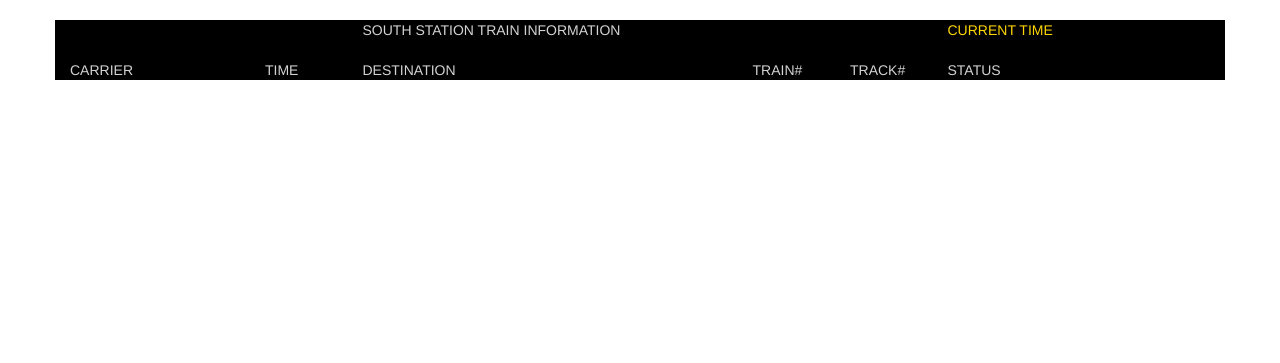
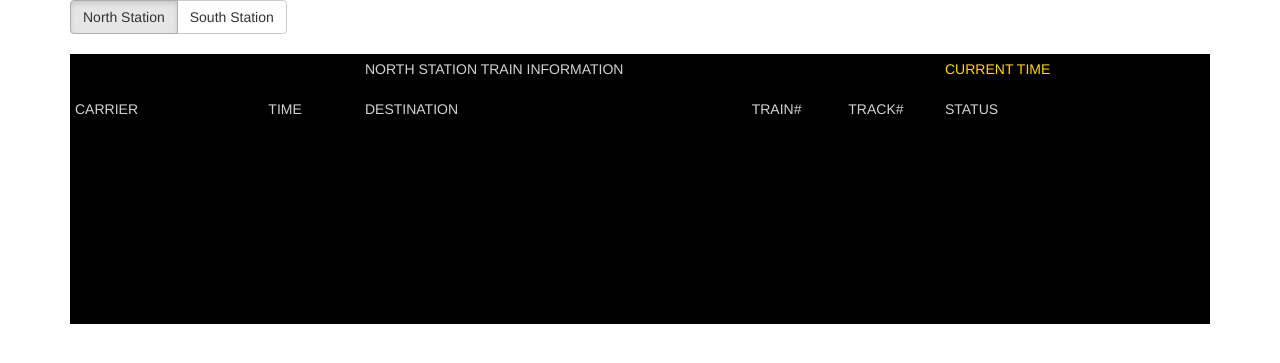
Before and after one commit to giocalitri/departure_board, a Django app: template ui/templates/station.html in a window 1280 px wide. Shown: the top 363 px of the page. Run offline with Django 3.2, Linux system fonts and the light colour scheme; the template is opened without the code that fills it, so the values that code supplies are empty; some libraries are stand-ins or nearby versions.

Commit message:
Very first version complete

```diff
--- a/ui/templates/station.html
+++ b/ui/templates/station.html
@@ -5,6 +5,7 @@
   <script src="https://ajax.googleapis.com/ajax/libs/jquery/3.2.1/jquery.min.js"></script>
   <link rel="stylesheet" href="https://maxcdn.bootstrapcdn.com/bootstrap/3.3.7/css/bootstrap.min.css" integrity="sha384-BVYiiSIFeK1dGmJRAkycuHAHRg32OmUcww7on3RYdg4Va+PmSTsz/K68vbdEjh4u" crossorigin="anonymous">
   <script src="https://maxcdn.bootstrapcdn.com/bootstrap/3.3.7/js/bootstrap.min.js" integrity="sha384-Tc5IQib027qvyjSMfHjOMaLkfuWVxZxUPnCJA7l2mCWNIpG9mGCD8wGNIcPD7Txa" crossorigin="anonymous"></script>
+
   <style>
     .container {
       min-height: 0px !important;
@@ -14,6 +15,7 @@
 	  background-color: black;
 	  color: gold;
 	  margin-top:20px;
+	  padding: 5px;
     }
     .station-name-field {
       color: lightGray;
@@ -22,59 +24,85 @@
       color: lightGray;
     }
   </style>
+
   <script type="text/javascript">
+  	let mbtaJson;
   	let data_source_url = '{{ data_source_url }}';
-	let station = 'South Station';
+  	let station = 'North Station';
 
-	let fetchData = function(url) {
+	let fetchData = function(url, stationName) {
+	  if (stationName === undefined) {
+	    stationName = station;
+	  }
 	  $.get(url, function(data) {
-	    formatData(data);
+	    mbtaJson = data;
+	    formatData(mbtaJson, stationName);
 	  });
 	};
 
-	let formatData = function(data) {
+	let formatData = function(data, stationName) {
       // change some basic information
-      $('.station-name').text(station);
+      $('.station-name').text(stationName);
       $('.current-week-day').text(data.CurrentWeekDay);
       $('.current-time').text(data.CurrentTime);
       $('.current-date').text(data.CurrentDate);
       // format the train infos
-      let $trainInfoElements = $();
-      data[station].forEach(function(trainInfo){
-        let $trainInfoElement = $("<div></div>", {"class": "row"});
-        $trainInfoElement.appendTo('.train-info');
+      let trainInfoElements = [];
+      data[stationName].forEach(function(trainInfo){
+        let $trainInfoElement = $("<div/>", {"class": "row"});
+
         $("<div/>", {"class": "col-lg-2"}).text('MBTA').appendTo($trainInfoElement);
         $("<div/>", {"class": "col-lg-1"}).text(trainInfo.ScheduledHour).appendTo($trainInfoElement);
         $("<div/>", {"class": "col-lg-4"}).text(trainInfo.Destination).appendTo($trainInfoElement);
         $("<div/>", {"class": "col-lg-1"}).text(trainInfo.Trip).appendTo($trainInfoElement);
         $("<div/>", {"class": "col-lg-1"}).text(trainInfo.Track).appendTo($trainInfoElement);
         $("<div/>", {"class": "col-lg-3"}).text(trainInfo.Status).appendTo($trainInfoElement);
-        /*
 
+        trainInfoElements.push($trainInfoElement);
+      });
+      $('.train-info').empty().append(trainInfoElements);
+	};
 
-        //$trainInfoElements.add($trainInfoElement);
-        $trainInfoElement.appendTo('.train-info');
-        */
+	let switchStation = function(stationLocation) {
+	  if (stationLocation !== 'North' && stationLocation !== 'South') {
+	    return;
+	  }
+	  station = stationLocation+' Station';
+	  formatData(mbtaJson, station);
+	};
+
+	// initial call
+    $(document).ready(function() {
+      fetchData(data_source_url);
+      $('#NorthStation').click(function(){
+        switchStation('North');
+      });
+      $('#SouthStation').click(function(){
+        switchStation('South');
       });
 
-        //< div class="row train-info">
-    	//  <div class="col-lg-2">Carrier</div>
-    	//  <div class="col-lg-1">Time</div>
-    	//  <div class="col-lg-4">Destination</div>
-    	//  <div class="col-lg-1">Train#</div>
-    	//  <div class="col-lg-1">Track#</div>
-    	//  <div class="col-lg-3">Status</div>
-    	//</div
-	};
-
-    $(document).ready(function() {
-      fetchData(data_source_url);
+      setInterval(function(){
+        fetchData(data_source_url) // this will refresh the data every 30 seconds
+      }, 30000);
     });
 
   </script>
 </head>
 <body>
-  <div class="container departure-board">
+  <div class="container">
+  	<div class="row">
+      <div class="col-lg-12 board-chooser">
+        <div class="btn-group station-selector" data-toggle="buttons">
+          <label class="btn btn-default active" id="NorthStation">
+           <input type="radio" name="station_options" autocomplete="off" checked> North Station
+          </label>
+          <label class="btn btn-default" id="SouthStation">
+            <input type="radio" name="station_options" autocomplete="off"> South Station
+          </label>
+        </div>
+      </div>
+  	</div>
+    <div class="departure-board">
 	  <div class="row title1">
 	    <div class="col-lg-3 current-week-day">&nbsp;</div>
 	    <div class="col-lg-6 station-name-field"><span class="station-name">North station</span> train information</div>
@@ -95,7 +123,6 @@
 	  </div>
 	  <!-- Some basic empty rows for the board -->
 	  <div class="train-info">
-	  <!-- div class="row"><div class="col-lg-12">&nbsp;</div></div>
 	    <div class="row"><div class="col-lg-12">&nbsp;</div></div>
 	    <div class="row"><div class="col-lg-12">&nbsp;</div></div>
 	    <div class="row"><div class="col-lg-12">&nbsp;</div></div>
@@ -104,7 +131,9 @@
 	    <div class="row"><div class="col-lg-12">&nbsp;</div></div>
 	    <div class="row"><div class="col-lg-12">&nbsp;</div></div>
 	    <div class="row"><div class="col-lg-12">&nbsp;</div></div>
-	  <div class="row"><div class="col-lg-12">&nbsp;</div></div-->
+	    <div class="row"><div class="col-lg-12">&nbsp;</div></div>
+	    <div class="row"><div class="col-lg-12">&nbsp;</div></div>
+      </div>
     </div>
   </div>
 </body>
```
Lines whose indentation alone changed are shown as unchanged.
